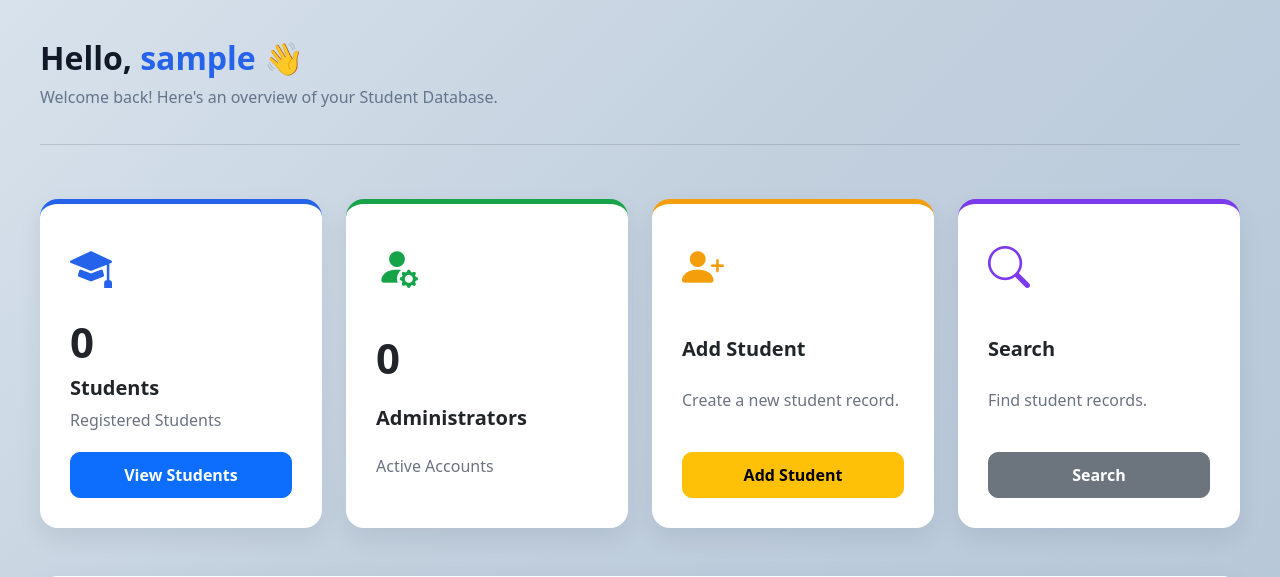
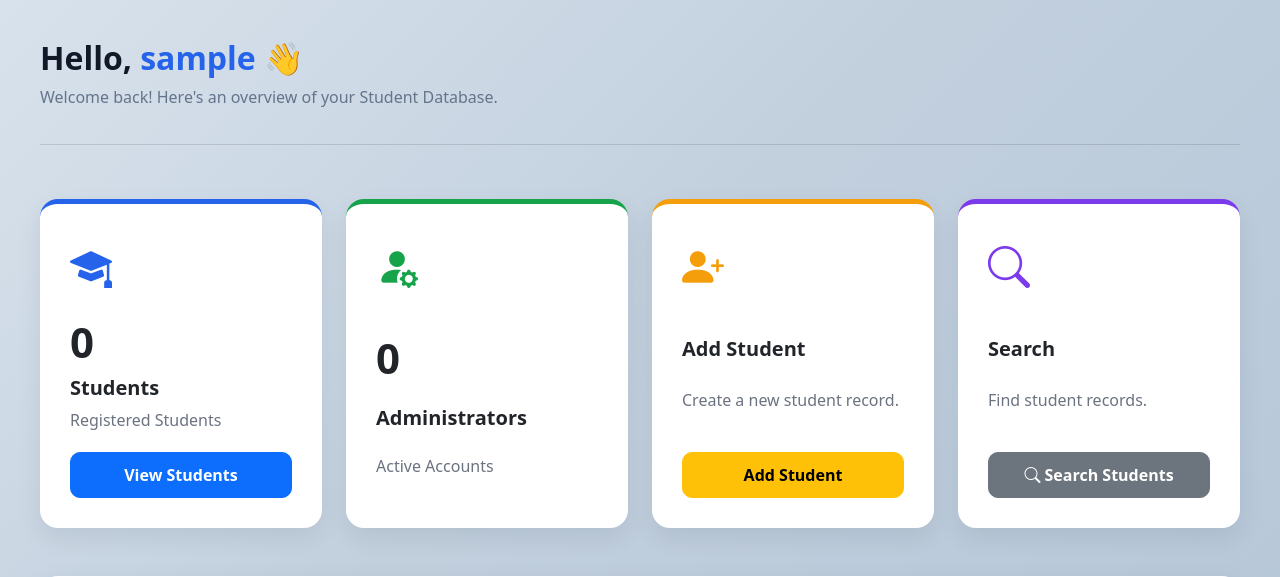
Before and after one commit to himanshu07-12/student-database-management-system, a Flask app: page /dashboard in a window 1280 px wide. Shown: the part 65-642 px from the top of the page. Run offline with Flask 3, Linux system fonts and the light colour scheme; the visitor is signed in with stand-in values (Sample User, id 1); data that the repository does not hold is empty.

Commit message:
solved url not found error for dashboard search

```diff
--- a/templates/dashboard.html
+++ b/templates/dashboard.html
@@ -100,9 +100,11 @@
 
             <p>Find student records.</p>
 
-            <a href="/search" class="btn btn-secondary dashboard-btn">
+           <a href="/students" class="btn btn-secondary dashboard-btn">
 
-                Search
+                <i class="bi bi-search"></i>
+
+                Search Students
 
             </a>
 
```
